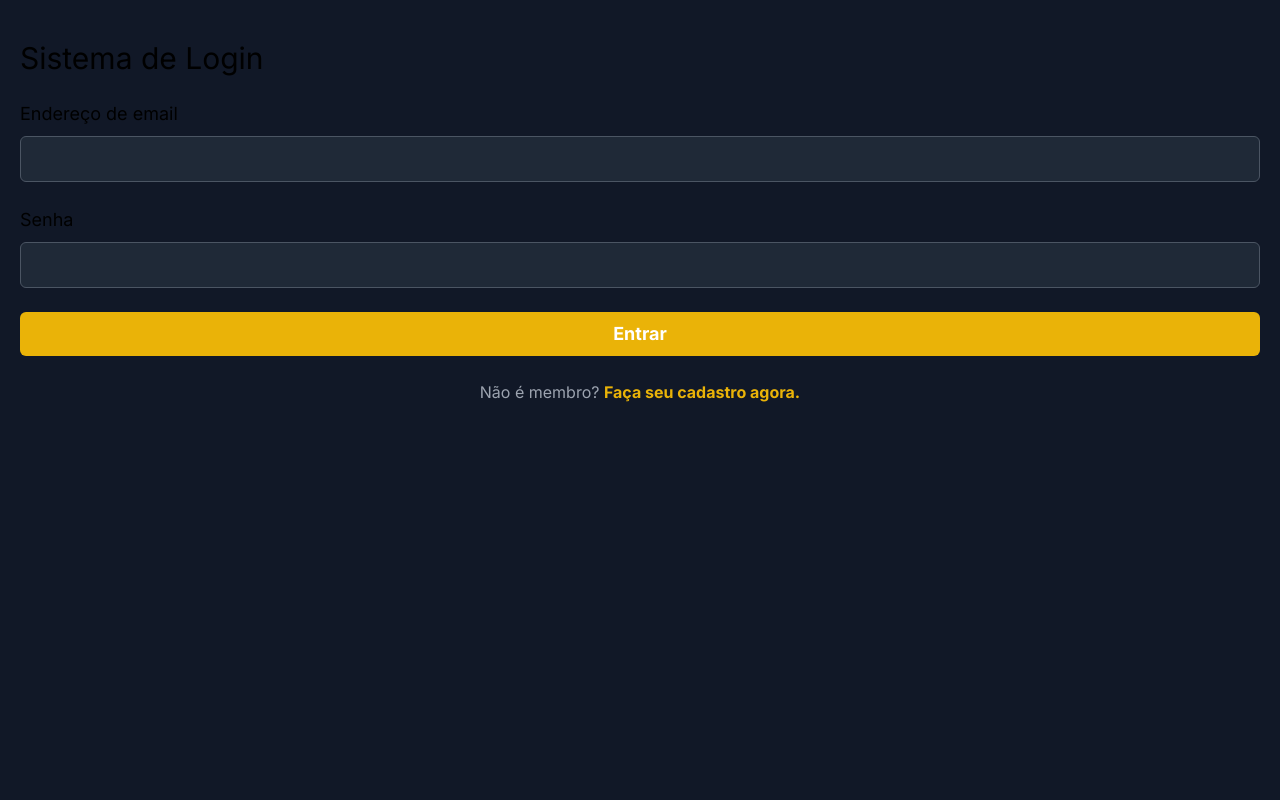
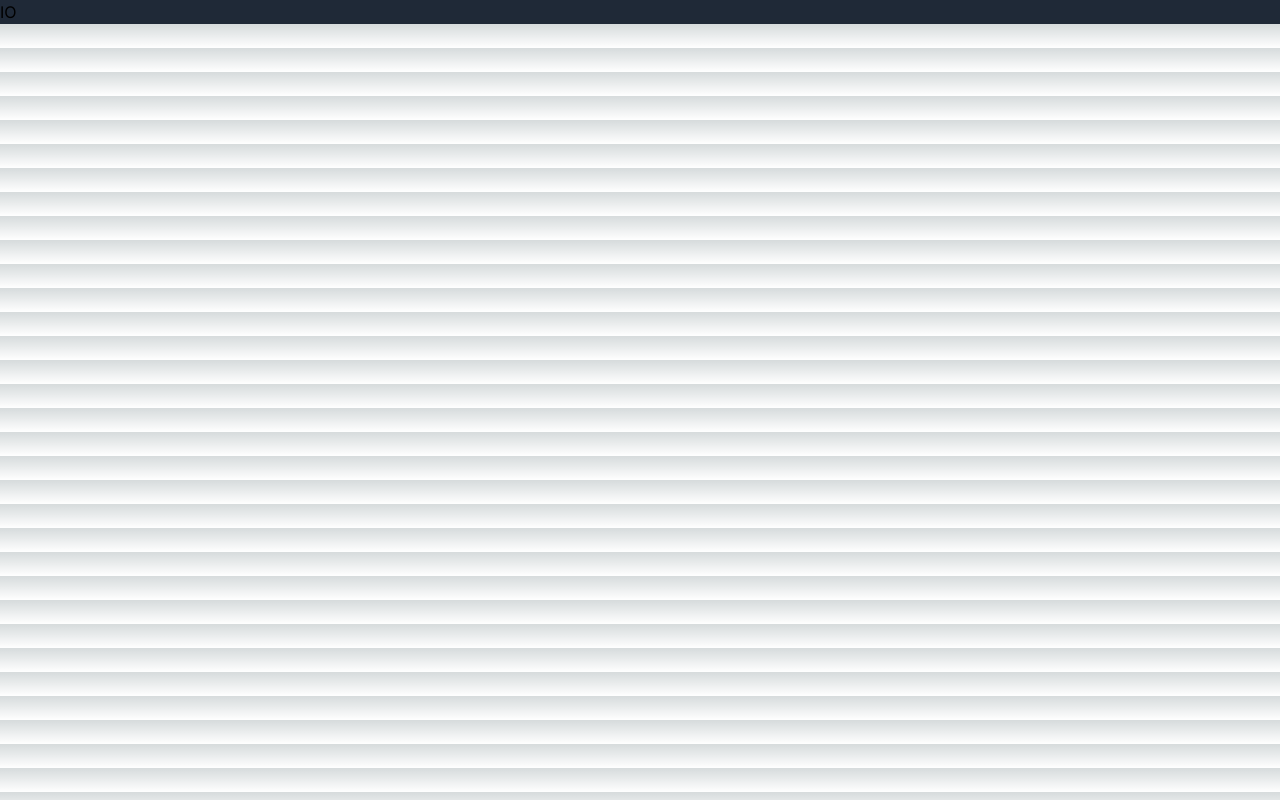
Before and after one commit to EvanilsonP/tailwindcss, a Next.js app: page / in a window 1280 px wide. Built offline with nearby package versions, Linux system fonts and the light colour scheme.

Commit message:
Containers

```diff
--- a/src/app/page.tsx
+++ b/src/app/page.tsx
@@ -101,31 +101,39 @@
 //     </div>
 //   )
 // }
+// exercicio tela login
+// export default function Page() {
+//     return (
+//         <div className="w-screen h-screen p-5 bg-gray-900">
+
+//             <div className="mt-5">
+//                 <h1 className="text-3xl font-boldtext-center">Sistema de Login</h1>
+
+//                 <div className="my-6">
+//                     <label className="block text-lg mb-2" htmlFor="emailField">Endereço de email</label>
+//                     <input className="w-full p-2 rounded-md text-lg bg-gray-800 border border-gray-600 outline-yellow-500" type="email" name="" id="emailField" />
+//                 </div>
+
+//                 <div className="my-6">
+//                     <label className="block text-lg mb-2" htmlFor="passwordField">Senha</label>
+//                     <input className="w-full p-2 rounded-md text-lg bg-gray-800 border border-gray-600 outline-yellow-500" type="password" name="" id="passwordField" />
+//                 </div>
+
+//                 <div className="my-6">
+//                     <button className="w-full p-2 rounded-md text-lg font-bold border-none text-white bg-yellow-500">Entrar</button>
+//                 </div>
+//             </div>
+//             <div className="text-center text-gray-400">
+//                 Não é membro? <a className="text-yellow-500 font-bold" href="">Faça seu cadastro agora.</a>
+//             </div>
+//         </div>
+//     )
+// }
 
 export default function Page() {
     return (
-        <div className="w-screen h-screen p-5 bg-gray-900">
-
-            <div className="mt-5">
-                <h1 className="text-3xl font-boldtext-center">Sistema de Login</h1>
-
-                <div className="my-6">
-                    <label className="block text-lg mb-2" htmlFor="emailField">Endereço de email</label>
-                    <input className="w-full p-2 rounded-md text-lg bg-gray-800 border border-gray-600 outline-yellow-500" type="email" name="" id="emailField" />
-                </div>
-
-                <div className="my-6">
-                    <label className="block text-lg mb-2" htmlFor="passwordField">Senha</label>
-                    <input className="w-full p-2 rounded-md text-lg bg-gray-800 border border-gray-600 outline-yellow-500" type="password" name="" id="passwordField" />
-                </div>
-
-                <div className="my-6">
-                    <button className="w-full p-2 rounded-md text-lg font-bold border-none text-white bg-yellow-500">Entrar</button>
-                </div>
-            </div>
-            <div className="text-center text-gray-400">
-                Não é membro? <a className="text-yellow-500 font-bold" href="">Faça seu cadastro agora.</a>
-            </div>
+        <div className="container bg-gray-800 mx-auto">
+            IO
         </div>
     )
 }
```
